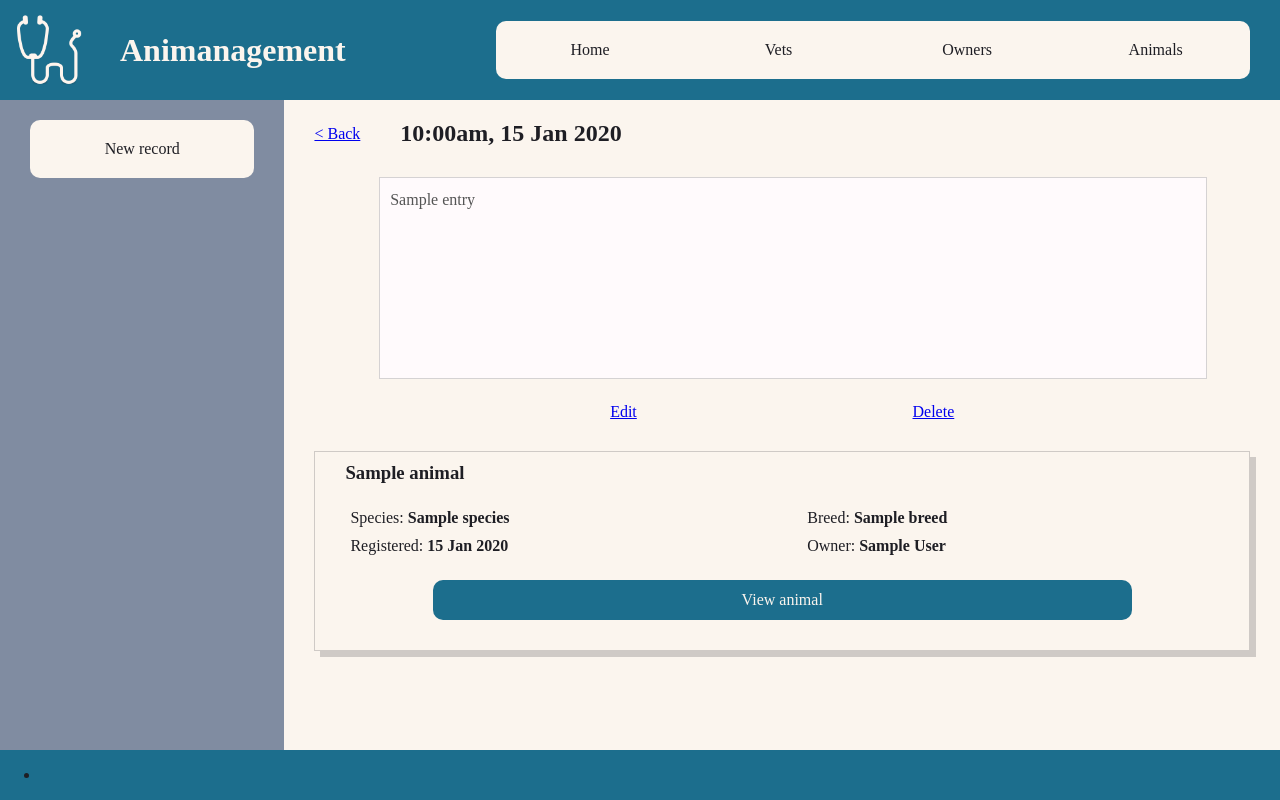
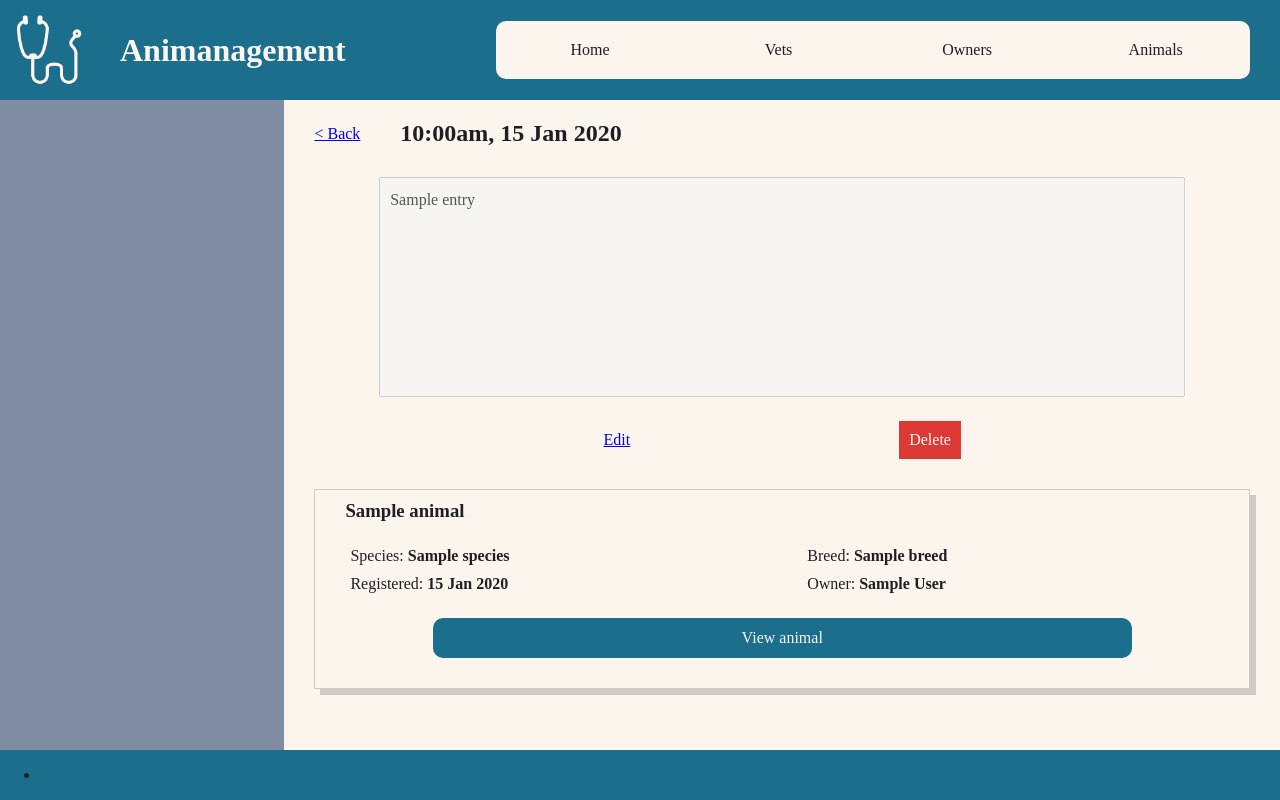
Before and after one commit to JnnyRdng/animanagement, a Flask app: page /records/1 in a window 1280 px wide. Run offline with Flask 2, Linux system fonts and the light colour scheme; a database or web service that is not in the repository returns one stand-in record (values such as "Sample title"); some libraries are stand-ins or nearby versions; some web fonts are replaced.

Commit message:
more record form styling

```diff
--- a/static/css/records/show.css
+++ b/static/css/records/show.css
@@ -23,35 +23,14 @@
 }
 
 textarea {
+    width: 100%;
     padding: 10px;
     resize: none;
-    height: 180px;
-    width: 100%;
+    height: 220px;
     font-size: 1rem;
     line-height: 1.5;
+    box-sizing: border-box;
 }
-
-textarea:disabled {
-    background-color: var(--snow);
-}
-
-/* .show-single>header {
-    grid-area: header;
-}
-
-.show-single>main {
-    grid-area: main;
-}
-
-.show-single>main>aside {
-    display: grid;
-    grid-template-columns: 1fr 1fr;
-}
-
-.show-single>aside {
-    grid-area: aside;
-}
-*/
 
 .show-single>main>footer {
     margin-top: 20px;
@@ -59,6 +38,7 @@
     display: flex;
     flex-flow: row;
     justify-content: space-evenly;
+    align-items: center;
 }
 
 .animals {
--- a/static/css/style.css
+++ b/static/css/style.css
@@ -168,3 +168,15 @@
 body>footer {
     background-color: var(--blue-sapphire);
 }
+
+.delete {
+    padding: 10px;
+    background-color: var(--cg-red);
+    color: var(--snow);
+    text-decoration: none;
+    cursor: pointer;
+}
+
+.delete:hover {
+    background-color: red;
+}
--- a/templates/records/base.html
+++ b/templates/records/base.html
@@ -12,7 +12,7 @@
 {% block side_nav %}
 <nav class="side-nav">
   <ul>
-    <li {% if sidenav == "new" %}class="active" {% endif %}><a href="/records/new">New record</a></li>
+    <!-- <li {% if sidenav == "new" %}class="active" {% endif %}><a href="/records/new">New record</a></li> -->
   </ul>
 </nav>
 {% endblock side_nav %}
--- a/templates/records/edit.html
+++ b/templates/records/edit.html
@@ -13,7 +13,7 @@
     <ul>
       <li>
         <label for="date">Date:</label>
-        <input type="text" name="date" required value="{{ record.date }}">
+        <input type="datetime-local" name="date" required value="{{ record.print_date('print_datetime_local') }}">
       </li>
       <li>
         <label for="display_animal">Animal:</label>
--- a/templates/records/show.html
+++ b/templates/records/show.html
@@ -14,7 +14,7 @@
     </section>
     <footer>
       <a href="/records/{{ record.id }}/edit">Edit</a>
-      <a href="/records/{{ record.id }}/delete">Delete</a>
+      <a href="/records/{{ record.id }}/delete" class="delete">Delete</a>
     </footer>
   </main>
   <aside class="animals">
```
Also changed, not shown: static/css/form.css (+7 -1 lines).
